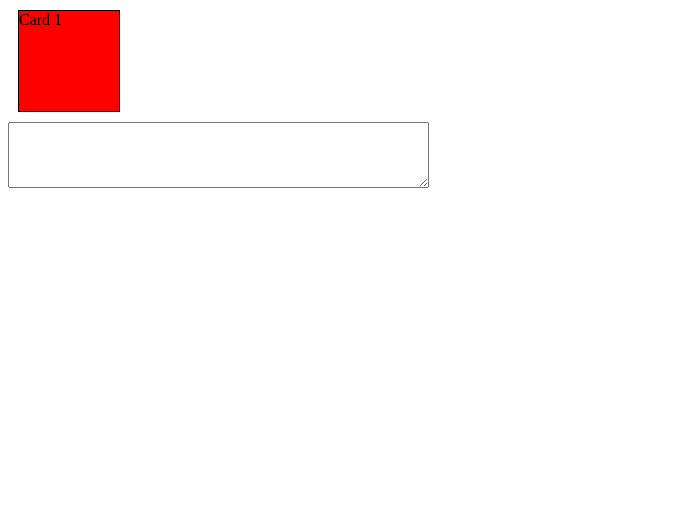
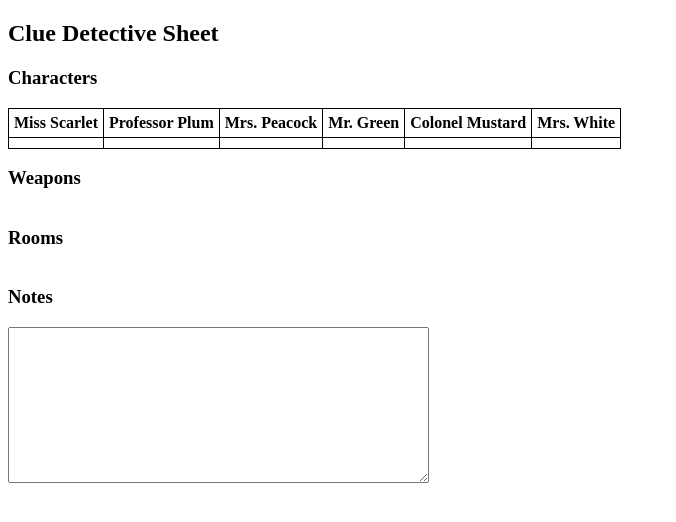
Before and after one commit to TyTyDaCodingGuy/Clue, a plain HTML site: page index.html in a window 1280 px wide. Shown: the whole page, without its empty margins (0-676 px from the left). Drawn offline with Linux system fonts and the light colour scheme.

Commit message:
Update index.html

```diff
--- a/index.html
+++ b/index.html
@@ -1,35 +1,50 @@
 <!DOCTYPE html>
 <html>
 <head>
-    <title>Online Clue Board</title>
+    <title>Clue Detective Sheet</title>
     <style>
-        .card {
-            width: 100px;
-            height: 100px;
+        table, th, td {
             border: 1px solid black;
-            margin: 10px;
-        }
-        .red {
-            background-color: red;
-        }
-        .blue {
-            background-color: blue;
-        }
-        .green {
-            background-color: green;
+            border-collapse: collapse;
+            padding: 5px;
+            text-align: center;
         }
     </style>
 </head>
 <body>
-    <div id="board">
-        <!-- Cards will be added here -->
-    </div>
+    <h2>Clue Detective Sheet</h2>
 
-    <div id="notes">
-        <textarea rows="4" cols="50">
-        </textarea>
-    </div>
+    <h3>Characters</h3>
+    <table id="characters">
+        <tr>
+            <th>Miss Scarlet</th>
+            <th>Professor Plum</th>
+            <th>Mrs. Peacock</th>
+            <th>Mr. Green</th>
+            <th>Colonel Mustard</th>
+            <th>Mrs. White</th>
+        </tr>
+        <tr>
+            <td></td>
+            <td></td>
+            <td></td>
+            <td></td>
+            <td></td>
+            <td></td>
+        </tr>
+    </table>
 
-    <script src="clue.js"></script>
+    <h3>Weapons</h3>
+    <table id="weapons">
+        <!-- Similar structure as above -->
+    </table>
+
+    <h3>Rooms</h3>
+    <table id="rooms">
+        <!-- Similar structure as above -->
+    </table>
+
+    <h3>Notes</h3>
+    <textarea id="notes" rows="10" cols="50"></textarea>
 </body>
 </html>
```
